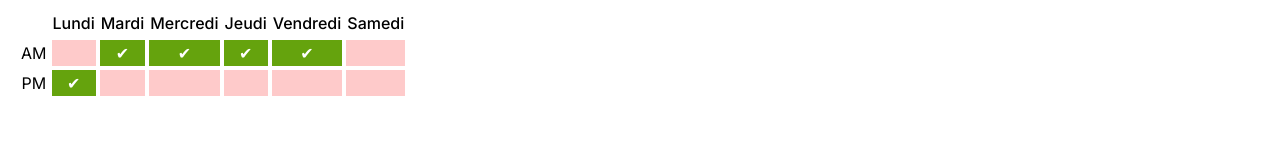
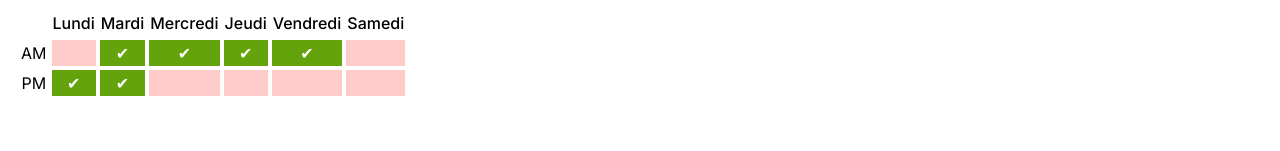
Before and after one commit to nicodev3/cabinet-houdan-next-13, a Next.js app: page / in a window 1280 px wide. Shown: the part 1434-1585 px from the top of the page. Built offline with nearby package versions, Linux system fonts and the light colour scheme.

Commit message:
Update Dispos.tsx

```diff
--- a/src/app/components/Dispos.tsx
+++ b/src/app/components/Dispos.tsx
@@ -30,7 +30,7 @@ const Dispos = () => {
           <tr className="text-center">
             <td>PM</td>
             <td className="bg-lime-600 text-white">&#10004;</td>
-            <td className="bg-red-200"></td>
+            <td className="bg-lime-600 text-white">&#10004;</td>
             <td className="bg-red-200"></td>
             <td className="bg-red-200"></td>
             <td className="bg-red-200"></td>
```
